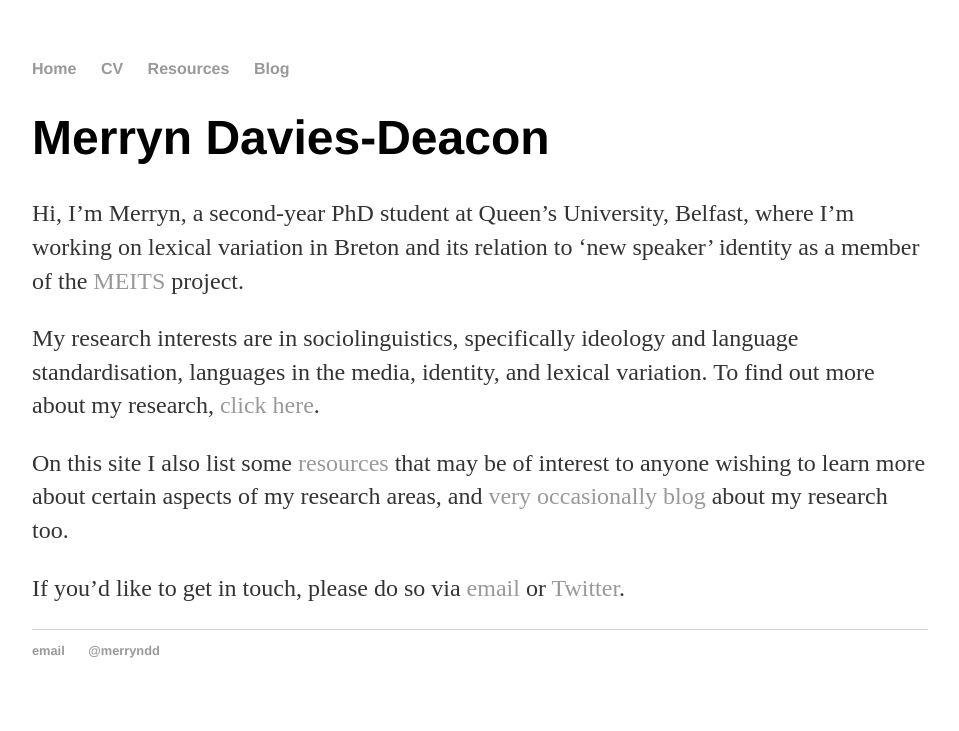
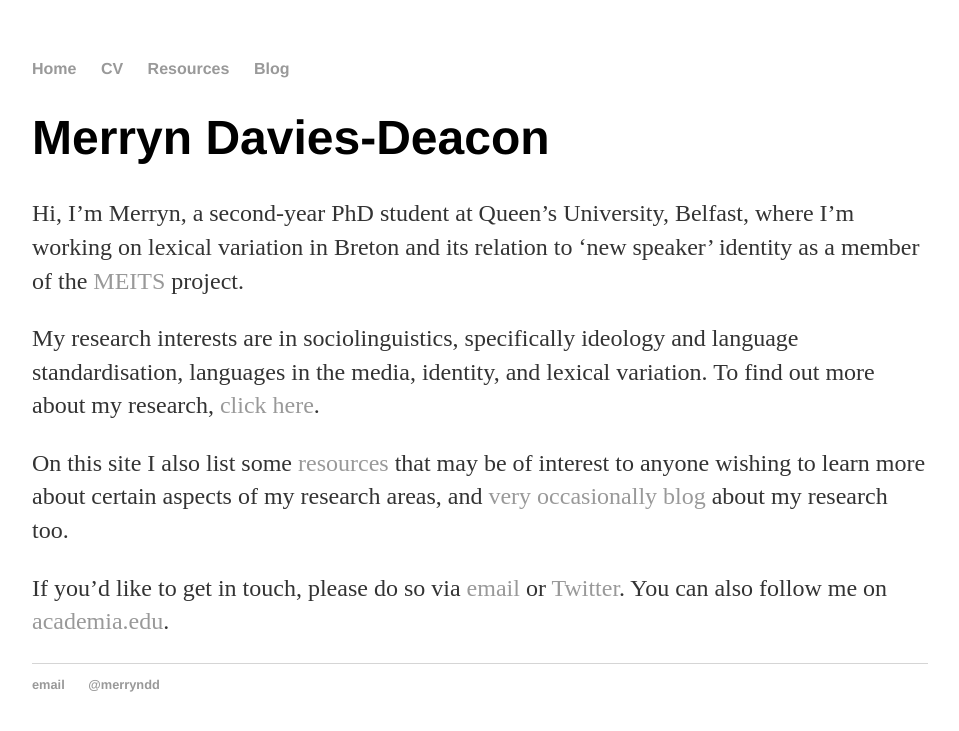
Before and after one commit to merryndd/merryndd.github.io, a Jekyll site: the page built from index.html, in a window 1280 px wide. Shown: the top 731 px of the page, without its empty margins (160-1119 px from the left). Built offline with Jekyll 4.4.1, drawn with Linux system fonts in a browser that asks for light colours.

Commit message:
Update index.html

```diff
--- a/index.html
+++ b/index.html
@@ -7,5 +7,5 @@ title: Merryn Davies-Deacon
 	<p>Hi, I’m Merryn, a second-year PhD student at Queen’s University, Belfast, where I’m working on lexical variation in Breton and its relation to ‘new speaker’ identity as a member of the <a href="http://meits.org">MEITS</a> project.</p>
 	<p>My research interests are in sociolinguistics, specifically ideology and language standardisation, languages in the media, identity, and lexical variation. To find out more about my research, <a href="/cv">click here</a>.</p>
 	<p>On this site I also list some <a href="/resources">resources</a> that may be of interest to anyone wishing to learn more about certain aspects of my research areas, and <a href="/news">very occasionally blog</a> about my research too.</p>
-	<p>If you’d like to get in touch, please do so via <a href="mailto:mdaviesdeacon01@qub.ac.uk">email</a> or <a href="http://twitter.com/merryndd">Twitter</a>.</p>
+	<p>If you’d like to get in touch, please do so via <a href="mailto:mdaviesdeacon01@qub.ac.uk">email</a> or <a href="http://twitter.com/merryndd">Twitter</a>. You can also follow me on <a href="https://qub.academia.edu/MerrynDaviesDeacon">academia.edu</a>.</p>
 </div><!-- /.blurb -->
```
